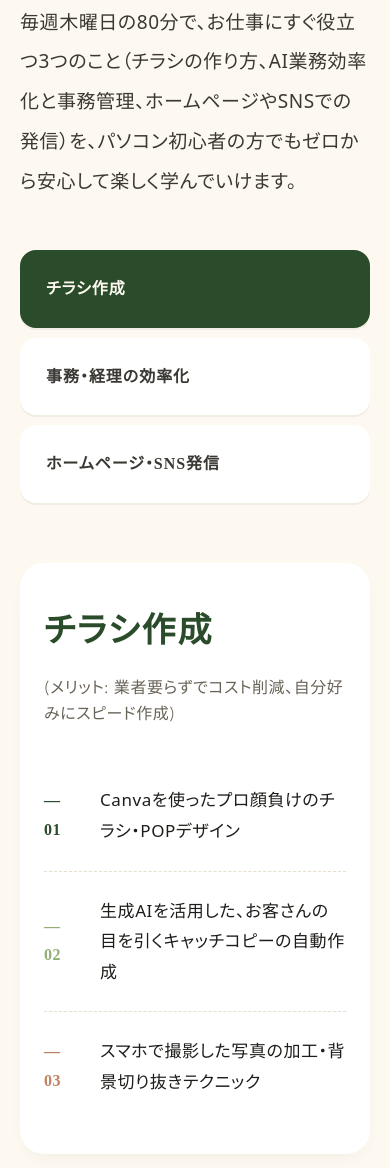
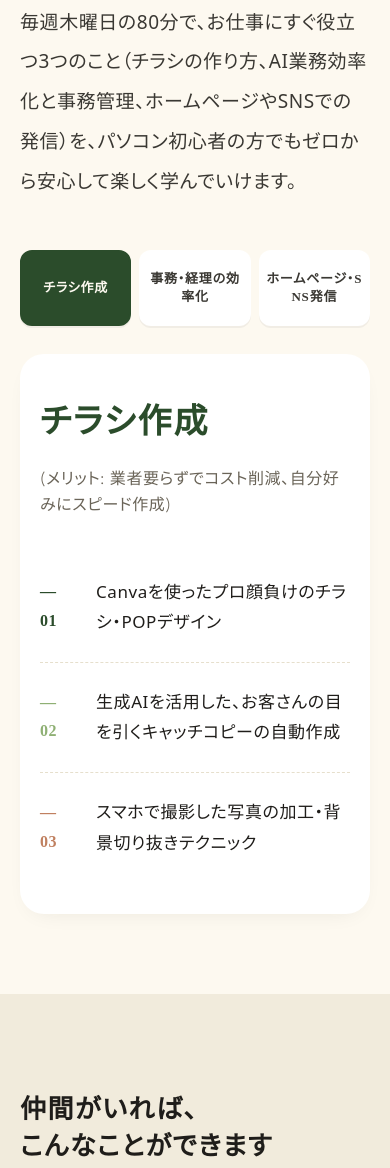
Before and after one commit to hifumi123-pc/iroha-landing-page, a plain HTML site: page index.html in a window 390 px wide. Shown: the part 3686-4854 px from the top of the page. Drawn offline with Linux system fonts and the light colour scheme; a web font is replaced by a local one.

Commit message:
fix: Align curriculum tabs horizontally on mobile for better usability

```diff
--- a/styles.css
+++ b/styles.css
@@ -560,9 +560,33 @@ section.block.warm { background: var(--paper-tint); }
 .curr-list li:nth-child(3n) .marker { color: var(--coral); }
 .curr-list li:nth-child(4n) .marker { color: var(--sun); }
 @media (max-width: 900px) {
-  .curr { grid-template-columns: 1fr; }
-  .curr-nav { position: static; grid-template-columns: 1fr; }
-  .curr-panel { padding: 32px 24px; }
+  .curr { grid-template-columns: 1fr; gap: 28px; }
+  .curr-nav {
+    position: static;
+    display: grid;
+    grid-template-columns: repeat(3, 1fr);
+    gap: 8px;
+    width: 100%;
+  }
+  .curr-nav button {
+    text-align: center;
+    padding: 12px 4px;
+    font-size: 13px;
+    line-height: 1.4;
+    border-radius: 12px;
+    word-break: break-all;
+    overflow-wrap: anywhere;
+    display: flex;
+    flex-direction: column;
+    justify-content: center;
+    align-items: center;
+    min-height: 76px;
+    box-sizing: border-box;
+  }
+  .curr-nav button:hover {
+    transform: translateY(-2px);
+  }
+  .curr-panel { padding: 32px 20px; }
 }
 
 /* ===================== WORKS ===================== */
```
